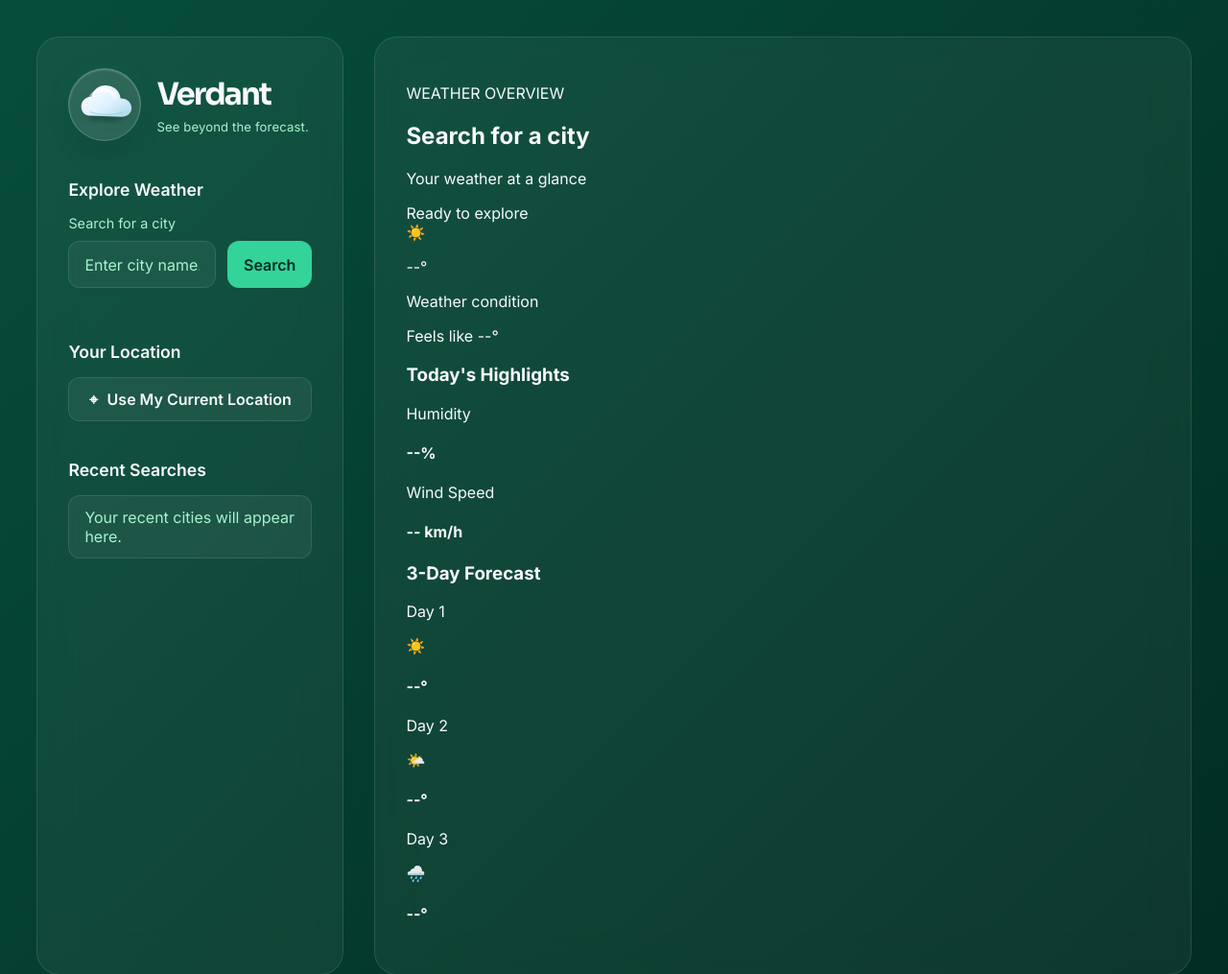
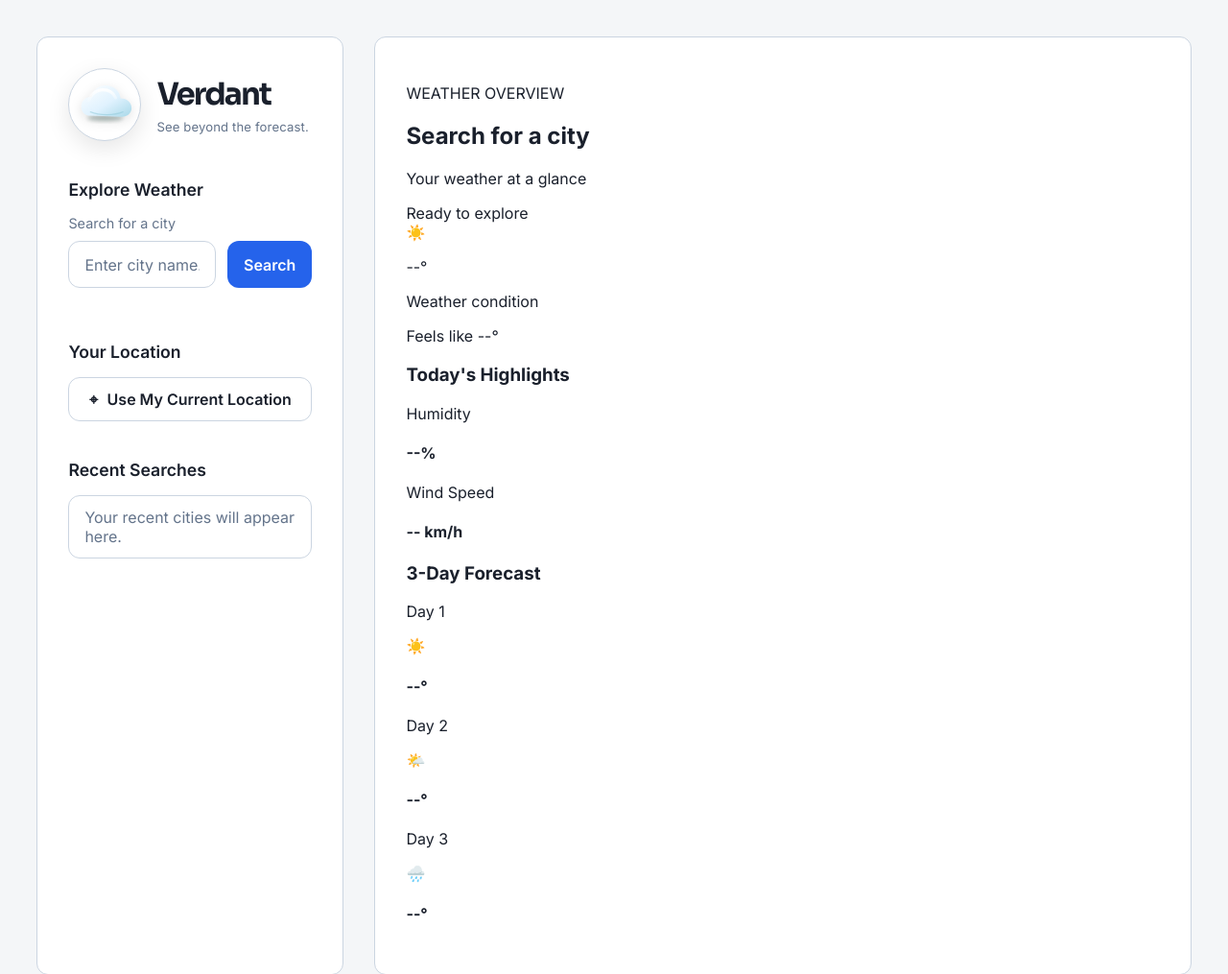
Before and after one commit to mercykimutaicom-spec/weather-dashboard, a plain HTML site: page index.html in a window 1280 px wide. Shown: the top 1015 px of the page at 96% size. Drawn offline with Linux system fonts and the light colour scheme; a script that the page names is missing.

Commit message:
Redesign dashboard color system

```diff
--- a/css/style.css
+++ b/css/style.css
@@ -3,16 +3,19 @@
 ======================================== */
 
 :root {
-  --color-background: #064e3b;
-  --color-background-dark: #022c22;
-  --color-accent: #34d399;
-  --color-text: #f8fafc;
-  --color-text-muted: #a7f3d0;
-  --color-glass: rgba(255, 255, 255, 0.05);
-  --color-glass-border: rgba(255, 255, 255, 0.1);
-  --glass-blur: 20px;
-  --border-radius: 24px;
+  --color-background: #F4F6F8;
+  --color-background-alt: #FFFFFF;
+  --color-primary-text: #1A202C;
+  --color-secondary-text: #64748B;
+  --color-primary-blue: #2563EB;
+  --color-sky-blue: #38BDF8;
+  --color-success: #16A34A;
+  --color-border: #CBD5E1;
+  --color-shadow: rgba(0, 0, 0, 0.05);
+  --color-focus-outline: #38BDF8;
+  --border-radius: 12px;
   --transition: 200ms ease;
+  --color-text: var(--color-primary-text);
 }
 
 /* ========================================
@@ -30,13 +33,8 @@ body {
   margin: 0;
   padding: clamp(1rem, 3vw, 2.5rem);
   font-family: "Inter", Arial, sans-serif;
-  color: var(--color-text);
-
-  background: linear-gradient(
-    135deg,
-    var(--color-background),
-    var(--color-background-dark)
-  );
+  color: var(--color-primary-text);
+  background: var(--color-background);
 }
 
 /* ========================================
@@ -67,8 +65,8 @@ body {
 /* Glassmorphism effect */
 
 .glass-panel {
-  background: var(--color-glass);
-  border: 1px solid var(--color-glass-border);
+  background: var(--color-background-alt);
+  border: 1px solid var(--color-border);
   border-radius: var(--border-radius);
 
   backdrop-filter: blur(var(--glass-blur));
@@ -124,18 +122,17 @@ body {
   align-items: center;
   justify-content: center;
 
-  background: rgba(255, 255, 255, 0.09);
+  background: var(--color-background-alt);
 
-  border: 1px solid rgba(255, 255, 255, 0.2);
+  border: 1px solid var(--color-border);
   border-radius: 50%;
 
   backdrop-filter: blur(18px);
   -webkit-backdrop-filter: blur(18px);
 
   box-shadow:
-    0 8px 25px rgba(0, 0, 0, 0.18),
-    inset 0 1px 2px rgba(255, 255, 255, 0.25),
-    0 0 24px rgba(52, 211, 153, 0.12);
+    0 8px 25px rgba(0, 0, 0, 0.1),
+    inset 0 1px 2px rgba(255, 255, 255, 0.25);
 
   transition:
     transform 250ms ease,
@@ -192,7 +189,7 @@ body {
 
   letter-spacing: 0.01em;
 
-  color: var(--color-text-muted);
+  color: var(--color-secondary-text);
 }
 
 /* ========================================
@@ -227,7 +224,7 @@ body {
 }
 
 .search-panel .search-form label {
-  color: var(--color-text-muted);
+  color: var(--color-secondary-text);
   font-size: 0.9rem;
 }
 
@@ -255,10 +252,10 @@ body {
 
   padding: 0.85rem 1rem;
 
-  border: 1px solid var(--color-glass-border);
+  border: 1px solid var(--color-border);
   border-radius: 12px;
 
-  background: var(--color-glass);
+  background: var(--color-background-alt);
   color: var(--color-text);
 
   font: inherit;
@@ -269,7 +266,7 @@ body {
 }
 
 .search-panel .search-input-group input::placeholder {
-  color: var(--color-text-muted);
+  color: var(--color-secondary-text);
 }
 
 /* Search and location buttons */
@@ -296,8 +293,8 @@ body {
 /* Search button */
 
 .search-panel .search-input-group button {
-  background: var(--color-accent);
-  color: var(--color-background-dark);
+  background: var(--color-primary-blue);
+  color: var(--color-background-alt);
 
   transition:
     background-color var(--transition),
@@ -322,14 +319,14 @@ body {
   justify-content: center;
   gap: 0.6rem;
 
-  border-color: var(--color-glass-border);
+  border-color: var(--color-border);
 
-  background: var(--color-glass);
+  background: var(--color-background-alt);
   color: var(--color-text);
 }
 
 .search-panel .location-button:hover {
-  border-color: var(--color-accent);
+  border-color: var(--color-sky-blue);
 }
 
 /* ========================================
@@ -339,9 +336,9 @@ body {
 .search-panel .search-input-group input:focus-visible,
 .search-panel .search-input-group button:focus-visible,
 .search-panel .location-button:focus-visible {
-  border-color: var(--color-accent);
+  border-color: var(--color-primary-blue);
 
-  outline: 3px solid var(--color-accent);
+  outline: 3px solid var(--color-primary-blue);
   outline-offset: 3px;
 }
 
@@ -349,7 +346,7 @@ body {
 
 .search-panel .search-error {
   margin: 0;
-  color: var(--color-text-muted);
+  color: var(--color-secondary-text);
 }
 
 /* ========================================
@@ -369,15 +366,15 @@ body {
 .search-panel .recent-searches li {
   padding: 0.75rem 1rem;
 
-  border: 1px solid var(--color-glass-border);
+  border: 1px solid var(--color-border);
   border-radius: 12px;
 
-  background: var(--color-glass);
+  background: var(--color-background-alt);
   color: var(--color-text);
 }
 
 .search-panel .recent-searches .empty-history {
-  color: var(--color-text-muted);
+  color: var(--color-secondary-text);
 }
 
 /* ========================================
```
